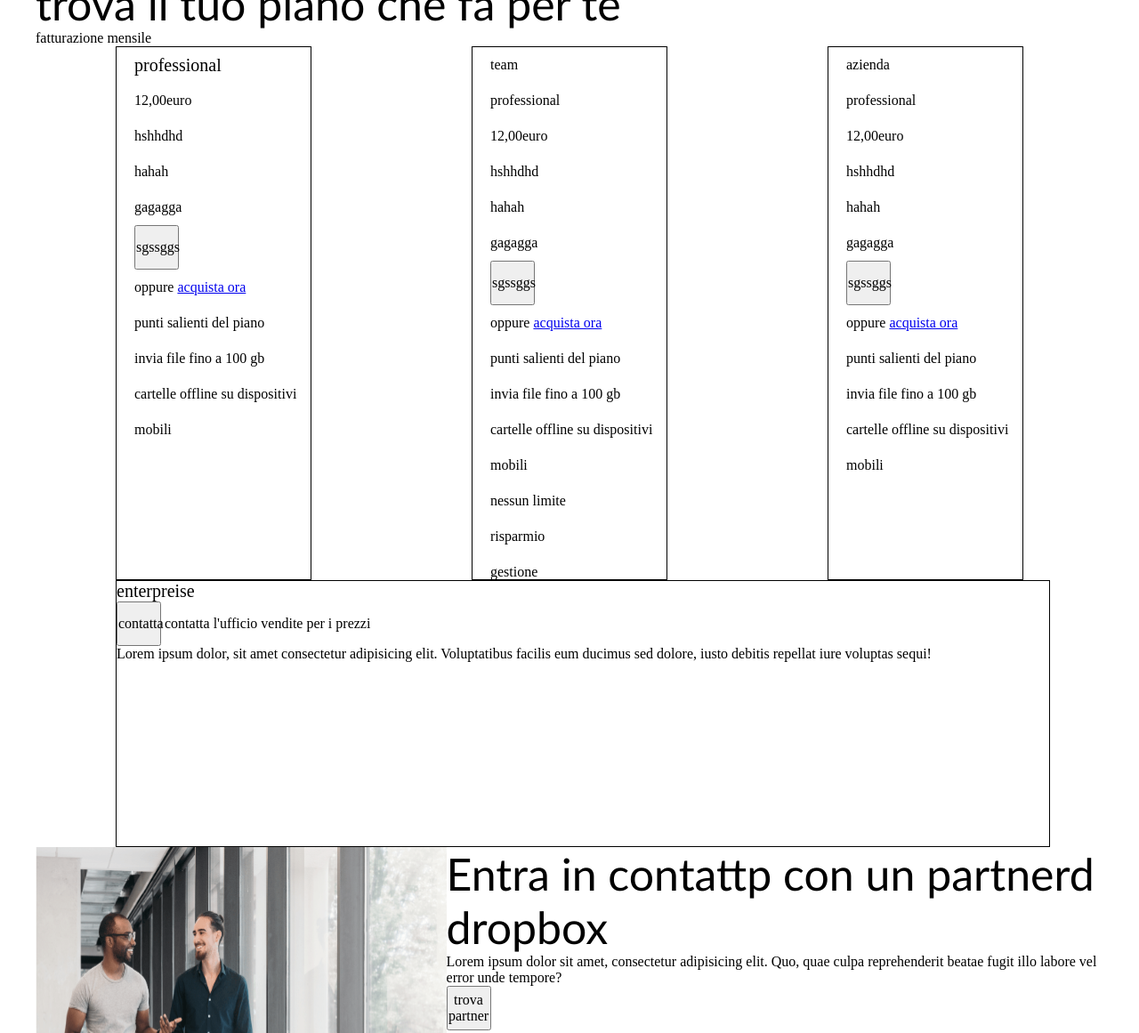
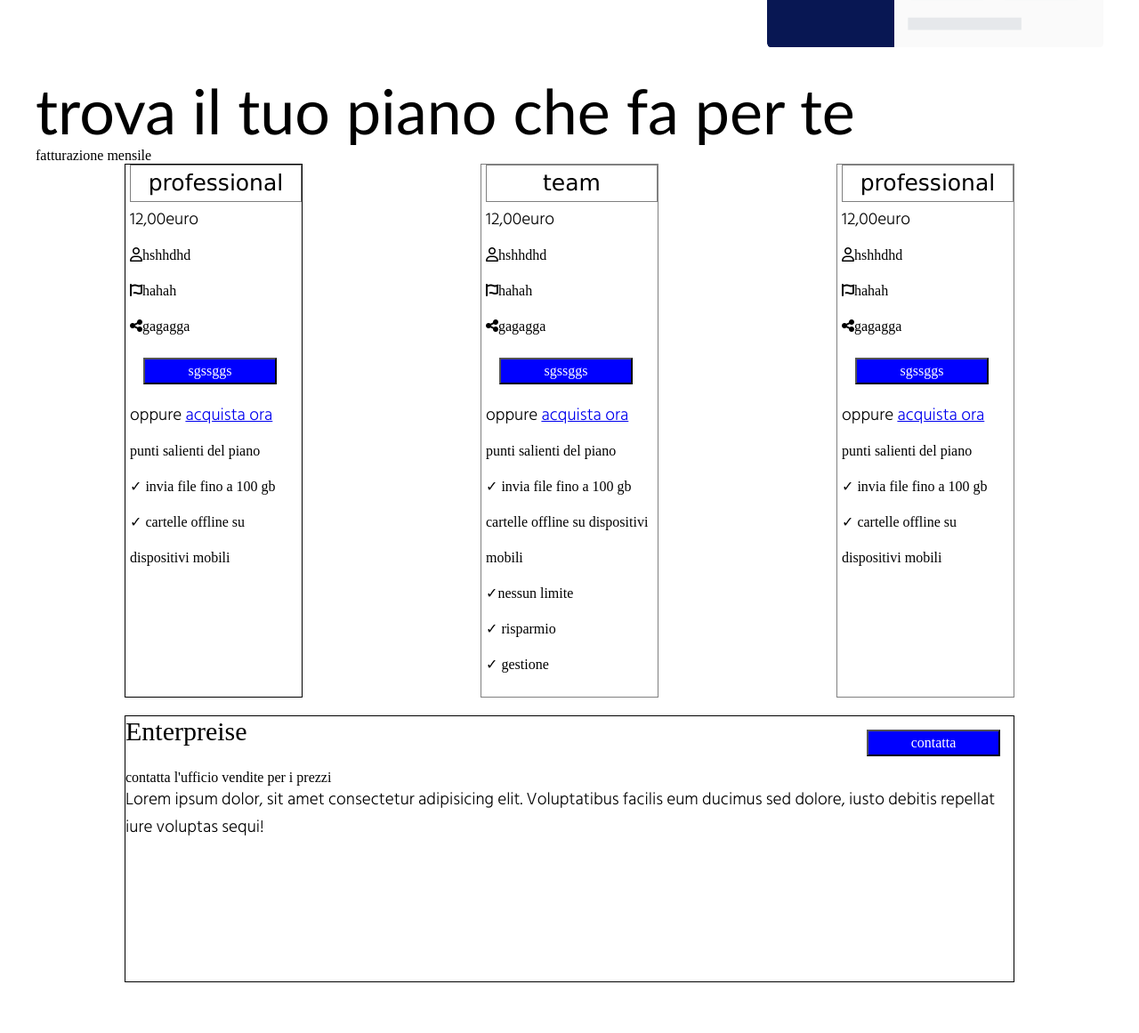
Before and after one commit to giovanni-moccaldi/htmlcss-dropbox, a plain HTML site: page index.html in a window 1280 px wide. Shown: the part 660-1821 px from the top of the page at 89% size. Drawn offline with Linux system fonts and the light colour scheme; files whose address does not match are found by name.

Commit message:
defining

```diff
--- a/css/style.css
+++ b/css/style.css
@@ -1,4 +1,25 @@
 
+/*utils*/
+p {
+    font-family: 'Hind Siliguri', sans-serif;
+    font-size: 18px;
+    font-size:larger;
+
+}
+h2{
+    font-size: 35px;
+}
+h1{
+    font-family: 'Trebuchet MS', 'Lucida Sans Unicode', 'Lucida Grande', 'Lucida Sans', Arial, sans-serif;
+    font-size: 70px;
+}
+ul {list-style-type:none;
+}
+
+
+
+
+/*header*/
 
 .menu-header{
     display: flex;
@@ -11,10 +32,8 @@
 
 
 }
-h1{
-    font-family: 'Trebuchet MS', 'Lucida Sans Unicode', 'Lucida Grande', 'Lucida Sans', Arial, sans-serif;
-    font-size: 50px;
-}
+
+
 .container {
 	max-width: 1200px;
 	margin: 0 auto;
@@ -46,61 +65,125 @@ button{
     position: relative;
 
     }
+/*second-main*/
 .second-main{
     display: flex;
     flex-direction: row;
     justify-content: space-around;
     flex-wrap: wrap;
 
+
+
 }
-ul {list-style-type:none;
-}
-h2{
-    font-size: 20px;
+
+
+.second-main button{
+    width: 150px;
+    height: 30px;
+    background-color: blue;
+    text-align: center;
+    line-height: 10px;
+    color: white;
+    margin:  15px;
 }
 .schema1
  {
 line-height: 40px;
 border: 1px solid black;
-width: 220px;
+width: 200px;
 height: 600px;
-padding-left: 20px;
+padding-left: 5px;
+;
+
 }
 .schema2
  {
 line-height: 40px;
-border: 1px solid black;
-width: 220px;
+border: 1px solid gray;
+width: 200px;
 height: 600px;
-padding-left: 20px;
+padding-left: 5px;
+
 }
 .schema3
  {
 line-height: 40px;
-border: 1px solid black;
-width: 220px;
+border: 1px solid gray;
+width: 200px;
 height: 600px;
-padding-left: 20px;
+padding-left: 5px;
+
+}
+.second-main h3{
+    text-align: center;
+    font-size: 25px;
+    font-family:Verdana, Geneva, Tahoma, sans-serif;
+    border: solid gray 1px;
+
+
+
+
+
 }
 /* Qthird main */
 
 .third-main{
-    display: flex;
-    flex-direction: column;
-    width: 1050px;
+
+    width: 1000px;
     height: 300px;
     border: solid 1px black;
-    margin-left: 90px;
+    margin-left: 100px;
+    margin-top: 20px;
 
+
+
+}
+
+.third-main button{
+    width: 150px;
+    height: 30px;
+    background-color: blue;
+    text-align: center;
+    line-height: 10px;
+    color: white;
+    margin:  15px;
+
+}
+.enterprise{
+    display: flex;
+    justify-content: space-between;
+    align-items: flex-start;
+
+}
+.third-main h2{
+    font-size: 30px;
 }
 /* fourt main */
 .fourth-main{
     display: flex;
     flex-direction: row-reverse;
+    padding-left: 50px;
+    margin-top: 150px;
+    height: 100vh;
+}
+.fourth-main button{
+    width: 150px;
+    height: 30px;
+    background-color: blue;
+    text-align: center;
+    line-height: 10px;
+    color: white;
+    margin:  15px;
+
 }
 .partner{
-    width: 800px;
+    width: 700px;
     height: 400px;
+    padding-left: 50px;
+}
+.foto2{
+    object-fit: 20px;
+    padding-left: 50px;
 }
 /* fifth main */
 .fifth-main{
--- a/index.html
+++ b/index.html
@@ -6,6 +6,7 @@
 	<meta http-equiv="X-UA-Compatible" content="IE=edge">
 	<meta name="viewport" content="width=device-width, initial-scale=1.0">
 	<title>Document</title>
+	<link rel="preconnect" href="https://fonts.googleapis.com"><link rel="preconnect" href="https://fonts.gstatic.com" crossorigin><link href="https://fonts.googleapis.com/css2?family=Hind+Siliguri:wght@300&display=swap" rel="stylesheet">
     <link rel="stylesheet" href="https://cdnjs.cloudflare.com/ajax/libs/font-awesome/6.2.1/css/all.min.css" integrity="sha512-MV7K8+y+gLIBoVD59lQIYicR65iaqukzvf/nwasF0nqhPay5w/9lJmVM2hMDcnK1OnMGCdVK+iQrJ7lzPJQd1w==" crossorigin="anonymous" referrerpolicy="no-referrer" />
 	<link rel="stylesheet" href="./css/reset.css">
 	<link rel="stylesheet" href="./css/utils.css">
@@ -52,51 +53,54 @@
 
 
 			    <div class="schema1">
-					<h2>professional</h2>
+					<h3>professional</h3>
 					<p>12,00euro</p>
                     <ul>
-						<li>hshhdhd</li>
-						<li>hahah</li>
-						<li>gagagga</li>
+						<li><i class="fa-regular fa-user"></i>hshhdhd</li>
+						<li><i class="fa-brands fa-font-awesome"></i>hahah</li>
+						<li><i class="fa-solid fa-share-nodes"></i>gagagga</li>
+
 						<button>sgssggs</button>
 
 						<p>oppure <a href="#">acquista ora</a></p>
 						punti salienti del piano
 
-						<li>invia file fino a 100 gb</li>
-						<li>cartelle offline su dispositivi mobili</li>
+						<li>&check; invia file fino a 100 gb</li>
+						<li>&check; cartelle offline su dispositivi mobili</li>
 					</ul>
 				</div>
-		  	    <div class="schema2">team
+		  	    <div class="schema2">
+					<h3>team</h3>
+					<p>12,00euro</p>
+                    <ul>
+						<li>
+							<i class="fa-regular fa-user"></i>hshhdhd
+						</li>
+						<li><i class="fa-brands fa-font-awesome"></i>hahah</li>
+						<li><i class="fa-solid fa-share-nodes"></i>gagagga</li>
+						<button>sgssggs</button>
+						<p>oppure <a href="#">acquista ora</a></p>
+						punti salienti del piano
+						<li>&check; invia file fino a 100 gb</li>
+						<li> cartelle offline su dispositivi mobili</li>
+						<li>&check;nessun limite</li>
+						<li>&check; risparmio</li>
+						<li>&check; gestione</li>
+					</ul>
+
+				</div>
+	    		<div class="schema3">
 					<h3>professional</h3>
 					<p>12,00euro</p>
                     <ul>
-						<li>hshhdhd</li>
-						<li>hahah</li>
-						<li>gagagga</li>
+						<li><i class="fa-regular fa-user"> </i>hshhdhd</li>
+						<li><i class="fa-brands fa-font-awesome"> </i>hahah</li>
+						<li><i class="fa-solid fa-share-nodes"></i>gagagga</li>
 						<button>sgssggs</button>
 						<p>oppure <a href="#">acquista ora</a></p>
 						punti salienti del piano
-						<li>invia file fino a 100 gb</li>
-						<li>cartelle offline su dispositivi mobili</li>
-						<li>nessun limite</li>
-						<li>risparmio</li>
-						<li>gestione</li>
-					</ul>
-
-				</div>
-	    		<div class="schema3">azienda
-					<h3>professional</h3>
-					<p>12,00euro</p>
-                    <ul>
-						<li>hshhdhd</li>
-						<li>hahah</li>
-						<li>gagagga</li>
-						<button>sgssggs</button>
-						<p>oppure <a href="#">acquista ora</a></p>
-						punti salienti del piano
-						<li>invia file fino a 100 gb</li>
-						<li>cartelle offline su dispositivi mobili</li>
+						<li>&check; invia file fino a 100 gb</li>
+						<li>&check; cartelle offline su dispositivi mobili</li>
 					</ul>
 
 				</div>
@@ -105,15 +109,23 @@
 			</div>
 			<div class="third-main">
 				<div class="enterprise">
-					<h2>enterpreise</h2> <button class="bot">contatta</button>
-					<b>contatta l'ufficio vendite per i prezzi</b>
+				   <div>
+
+					  <h2>Enterpreise</h2>
+				   </div>
+
+					<div>
+						<button class="bot">contatta</button>
+					</div>
+
+				</div>
+				<b>contatta l'ufficio vendite per i prezzi</b>
 					<p>Lorem ipsum dolor, sit amet consectetur adipisicing elit. Voluptatibus facilis eum ducimus sed dolore, iusto debitis repellat iure voluptas sequi!</p>
-				</div>
 			</div>
             <div class="fourth-main">
 				<div class="partner">
-					<h1>Entra in contattp con un partnerd dropbox</h1>
-					<p>Lorem ipsum dolor sit amet, consectetur adipisicing elit. Quo, quae culpa reprehenderit beatae fugit illo labore vel error unde tempore?</p>
+					<h2>Entra in contatto con un partnerd dropbox</h2>
+					<p>Lorem ipsum dolor sit amet, consectetur adipisicing elit. Quo, quae culpa reprehenderit beatae fugit illo labore vel error unde tempore lorem lorem lorem lorem lorem lorem?</p>
 					<button>trova partner</button>
 				 </div>
 					<div class="foto2">
```
